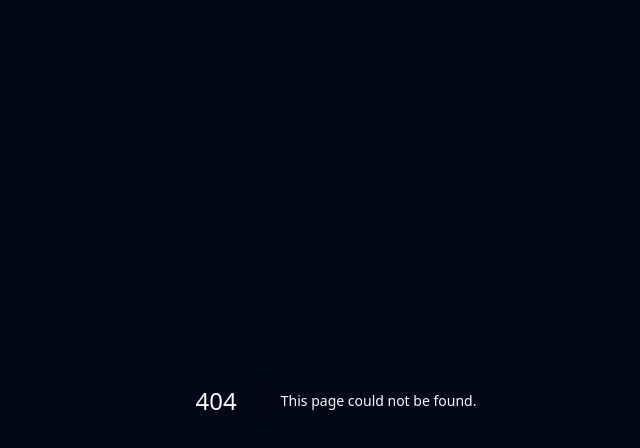
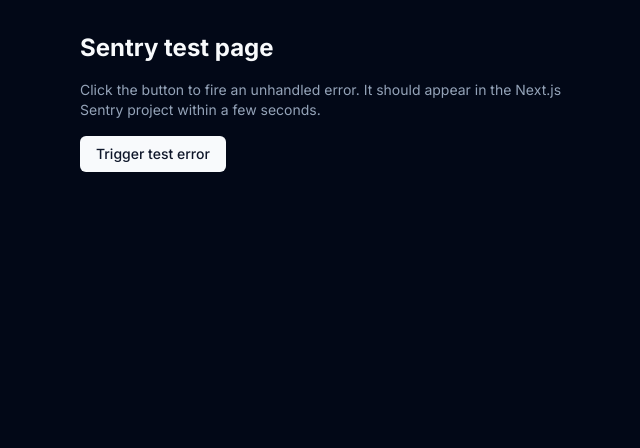
Before and after one commit to stoufeeq/jarvis, a Next.js app in the folder frontend/: page /sentry-example-page in a window 1280 px wide. Before the commit this address had no page. Shown: the top 448 px of the page, without its empty margins (304-944 px from the left). Built offline with nearby package versions, Linux system fonts and the light colour scheme.

Commit message:
Add /sentry-example-page for verifying Sentry capture

```diff
--- /dev/null
+++ b/frontend/src/app/sentry-example-page/page.tsx
@@ -0,0 +1,31 @@
+"use client";
+
+/**
+ * Sentry verification page — visit /sentry-example-page in production
+ * to fire a test error and confirm the SDK is reporting to the
+ * correct Next.js project.
+ *
+ * Safe to leave in the codebase; only fires errors when you click the button.
+ */
+export default function SentryExamplePage() {
+  return (
+    <div className="p-8 max-w-xl mx-auto space-y-4">
+      <h1 className="text-2xl font-bold">Sentry test page</h1>
+      <p className="text-sm text-muted-foreground">
+        Click the button to fire an unhandled error. It should appear in the
+        Next.js Sentry project within a few seconds.
+      </p>
+      <button
+        onClick={() => {
+          // Reference an undefined function — triggers a real runtime error
+          // that the global error handler will catch and Sentry will capture.
+          // @ts-expect-error — intentional reference to undefined function
+          myUndefinedFunction();
+        }}
+        className="px-4 py-2 rounded-md bg-primary text-primary-foreground text-sm font-medium"
+      >
+        Trigger test error
+      </button>
+    </div>
+  );
+}
```
